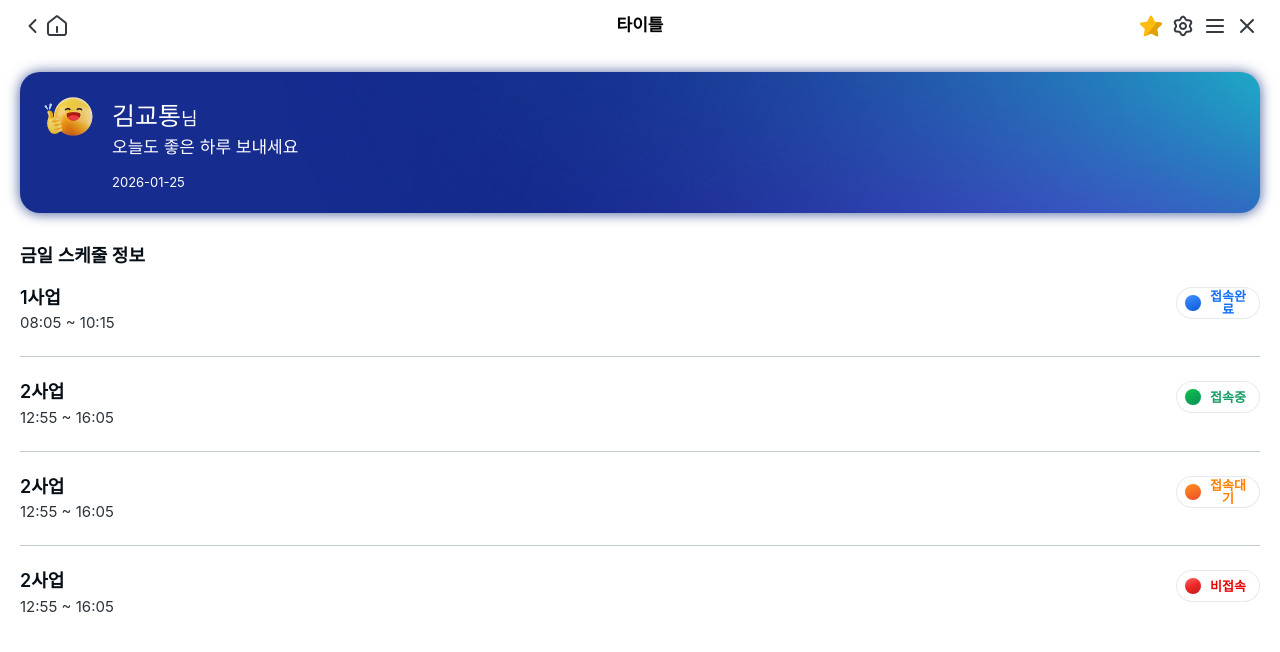
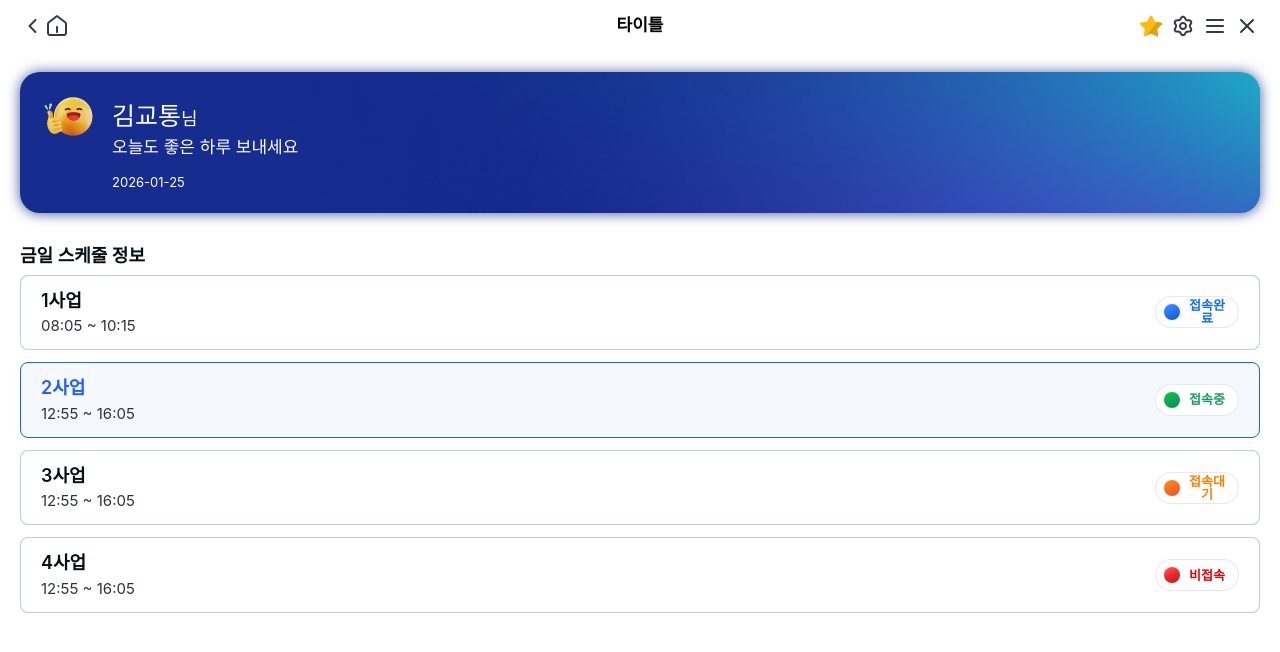
Before and after one commit to nightglow/pr-seoul-metro, a plain HTML site: page pub/html/ts/DRIV-001.html in a window 1280 px wide. Drawn offline with Linux system fonts and the light colour scheme; a web font is replaced by a local one.

Commit message:
화면 수정

```diff
--- a/pub/css/ts.css
+++ b/pub/css/ts.css
@@ -62,18 +62,27 @@
 }
 .schedule_list_box .schedule_list {
     margin-top: 6px;
+    display: flex;
+    flex-direction: column;
+    gap: 12px;
 }
-.schedule_list_box .schedule_list li ~ li {
+/* .schedule_list_box .schedule_list li ~ li {
     border-top: 1px solid rgba(133, 151, 168, 0.50);
     margin-top: 12px;
     margin-bottom: 12px;
     padding-top: 12px;
+} */
+.schedule_list_box .schedule_list li {
+    border-radius: 8px;
+    border: 1px solid  rgba(133, 151, 168, 0.50);
+    background: #FFF;
+    padding: 14px 20px;
 }
 .schedule_list_box .schedule_list li .schedule_box {
     display: flex;
     justify-content: space-between;
+    align-items: center;
     gap: 0 8px;
-    padding: 12px 0;
 }
 .schedule_list_box .schedule_list li .schedule_box .schedule_txt {
     display: flex;
@@ -143,6 +152,19 @@
 .schedule_tag.unconnect .tag_txt {
     color: #E90404;
 }
+
+.schedule_list_box .schedule_list li.on {
+    border-color: #1F5EFF;
+    background: rgba(242, 246, 255, 0.70);
+}
+.schedule_list_box .schedule_list li.on .schedule_box .schedule_txt > .tit01 {
+    color: #1F5EFF;
+}
+.schedule_list_box .schedule_list li.on .schedule_box .schedule_tag {
+    background-color: #fff;
+}
+
+
 .schedule_closed {
     width: 100%;
     display: flex;
--- a/pub/html/ts/DRIV-001.html
+++ b/pub/html/ts/DRIV-001.html
@@ -84,7 +84,7 @@
                             </div>
                         </div>
                     </li>
-                    <li>
+                    <li class="on">
                         <div class="schedule_box">
                             <div class="schedule_txt">
                                 <span class="tit01">2사업</span>
@@ -99,7 +99,7 @@
                     <li>
                         <div class="schedule_box">
                             <div class="schedule_txt">
-                                <span class="tit01">2사업</span>
+                                <span class="tit01">3사업</span>
                                 <span class="time01">12:55 ~ 16:05</span>
                             </div>
                             <div class="schedule_tag wait"><!-- 접속완료 : success, 접속중 : connect, 접속대기 : wait, 비접속 : unconnect  -->
@@ -111,7 +111,7 @@
                     <li>
                         <div class="schedule_box">
                             <div class="schedule_txt">
-                                <span class="tit01">2사업</span>
+                                <span class="tit01">4사업</span>
                                 <span class="time01">12:55 ~ 16:05</span>
                             </div>
                             <div class="schedule_tag unconnect"><!-- 접속완료 : success, 접속중 : connect, 접속대기 : wait, 비접속 : unconnect  -->
```
Also changed, not shown: guide/index.html (+1 -1 lines).
